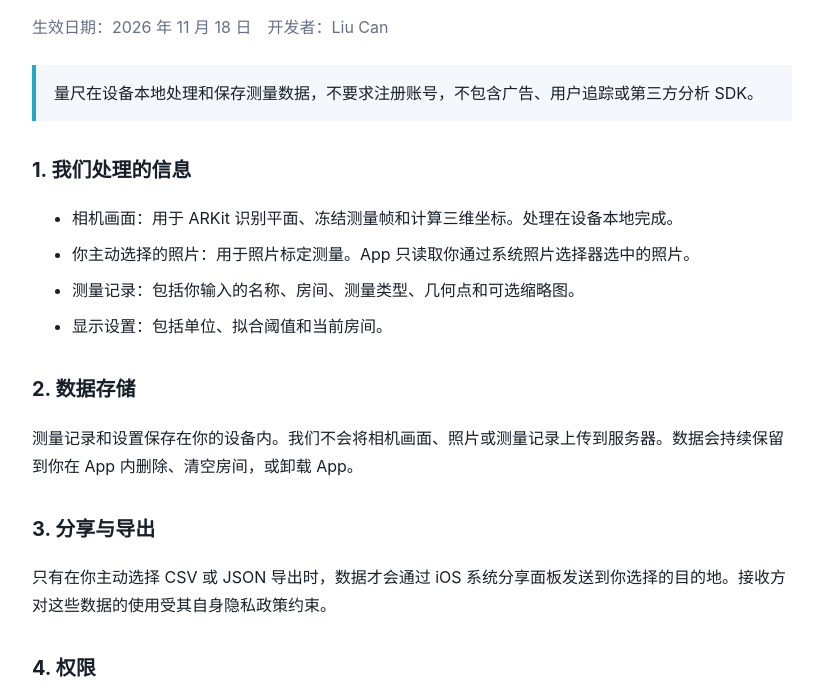
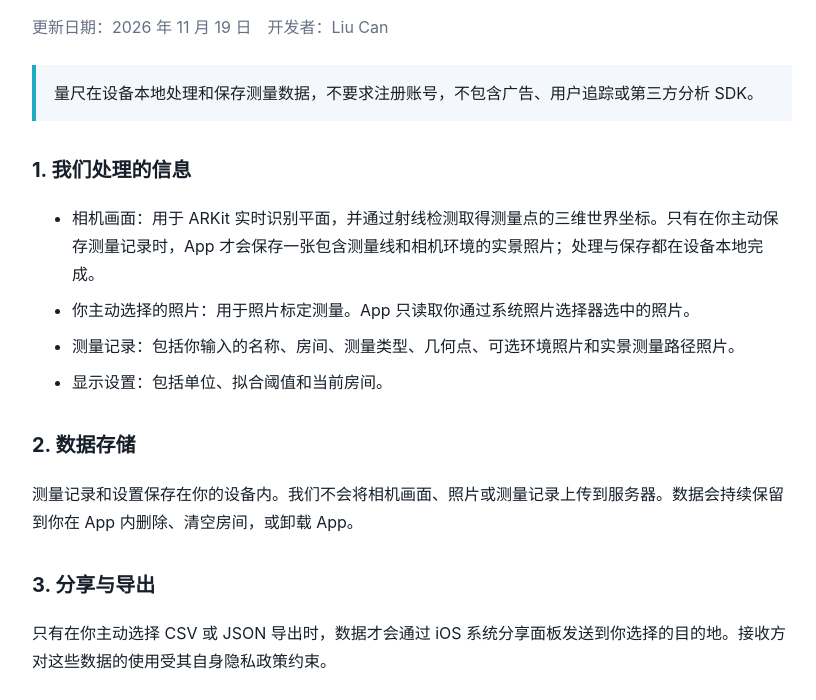
Before and after one commit to acanxp-cyber/liangchi-legal, a plain HTML site: page privacy.html in a window 1280 px wide. Shown: the part 93-793 px from the top of the page, without its empty margins (228-1044 px from the left). Drawn offline with Linux system fonts and the light colour scheme.

Commit message:
Update measurement camera privacy and support guidance

```diff
--- a/privacy.html
+++ b/privacy.html
@@ -13,15 +13,15 @@
 </head>
 <body>
   <h1>量尺隐私政策</h1>
-  <p class="meta">生效日期：2026 年 11 月 18 日　开发者：Liu Can</p>
+  <p class="meta">更新日期：2026 年 11 月 19 日　开发者：Liu Can</p>
 
   <div class="note">量尺在设备本地处理和保存测量数据，不要求注册账号，不包含广告、用户追踪或第三方分析 SDK。</div>
 
   <h2>1. 我们处理的信息</h2>
   <ul>
-    <li>相机画面：用于 ARKit 识别平面、冻结测量帧和计算三维坐标。处理在设备本地完成。</li>
+    <li>相机画面：用于 ARKit 实时识别平面，并通过射线检测取得测量点的三维世界坐标。只有在你主动保存测量记录时，App 才会保存一张包含测量线和相机环境的实景照片；处理与保存都在设备本地完成。</li>
     <li>你主动选择的照片：用于照片标定测量。App 只读取你通过系统照片选择器选中的照片。</li>
-    <li>测量记录：包括你输入的名称、房间、测量类型、几何点和可选缩略图。</li>
+    <li>测量记录：包括你输入的名称、房间、测量类型、几何点、可选环境照片和实景测量路径照片。</li>
     <li>显示设置：包括单位、拟合阈值和当前房间。</li>
   </ul>
 
```
Also changed, not shown: support.html (+2 -1 lines).
